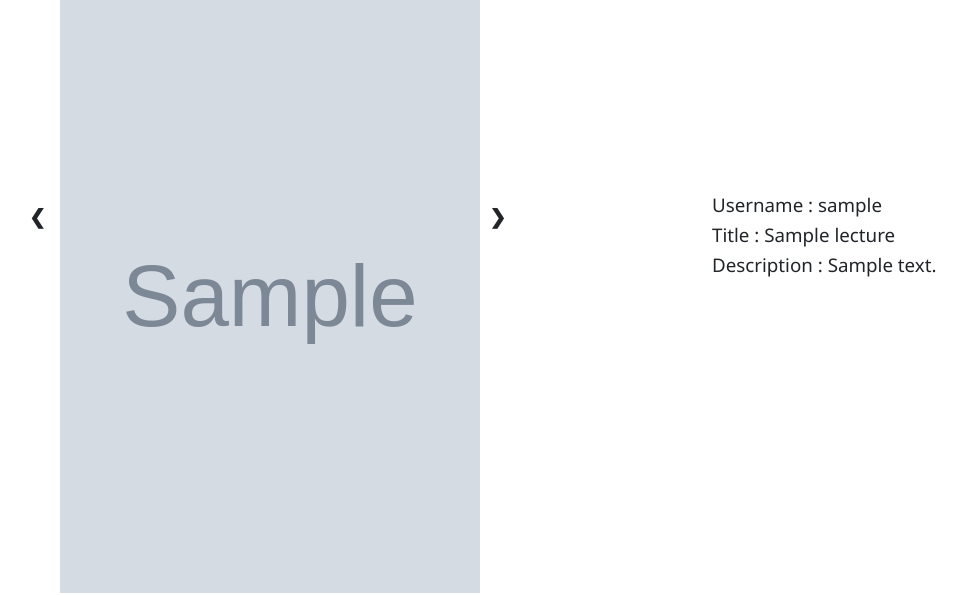
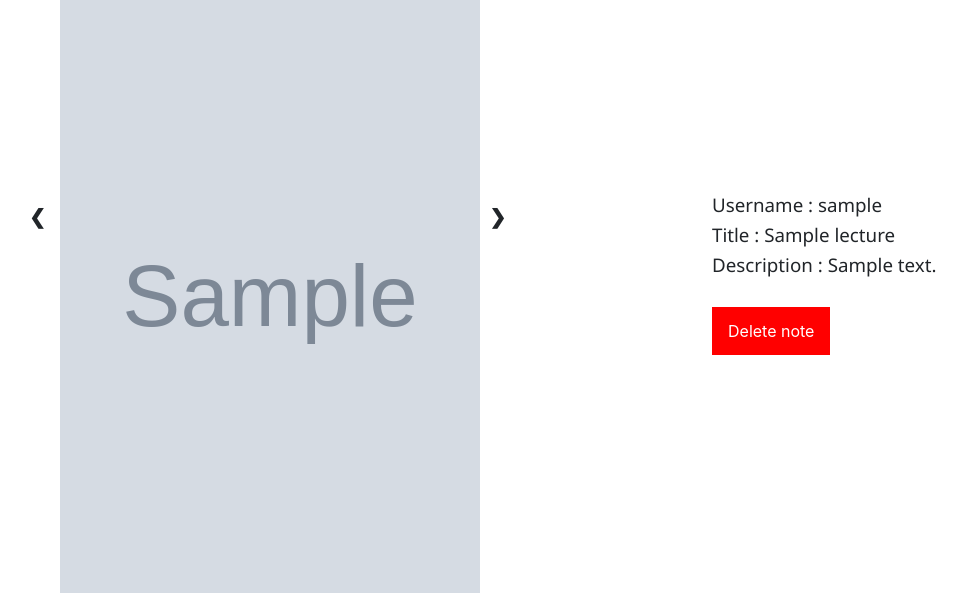
Before and after one commit to Therapat-pk/SS_NOTE_CHANGE_I, a Django app: page /1/ in a window 1280 px wide. Shown: the part 126-721 px from the top of the page, without its empty margins (228-1195 px from the left). Run offline with Django 3.2, Linux system fonts and the light colour scheme; a user stored in the database is signed in; tables that the repository leaves empty hold one stand-in row (values such as "Sample post"); grey boxes marked "Sample" are stand-in pictures; some libraries are stand-ins or nearby versions.

Commit message:
Add use case delete note and functional test steve delete note

```diff
--- a/Homepage/templates/notedetail.html
+++ b/Homepage/templates/notedetail.html
@@ -44,6 +44,22 @@
                     <button type="summit" class="btn" name="noteID" value="{{ note_obj.id }}"><i class="fa fa-heart"></i>
                         Save Note</button>
                 </form>
+                {% else %}
+                    {% if confirm == False %}
+                    <form method="post">
+                        {% csrf_token %}
+                        <button type="summit" class="warning" style="background-color: red;" " name="delete_note" >Delete note</button>
+
+                    </form>
+                    {% else %}
+                    <form method="post">
+                        {% csrf_token %}
+                        <p style="font-size: 20 ;" >Are you sure to delete ?</p>
+                        <button type="summit" class="warning" " name="confirm_delete_note" >Yes</button>
+                        <button type="summit" class="warning" " name="not_confirm_delete_note" >No</button>
+
+                    </form>
+                    {% endif %}
                 {% endif %}
                 {% else %}
                 <a href="/accounts/login">please login to save notes</a>
@@ -141,10 +157,31 @@
         /* Mouse pointer on hover */
     }
 
+    .warning{
+        background-color: DodgerBlue;
+        /* Blue background */
+        border: none;
+        /* Remove borders */
+        color: white;
+        /* White text */
+        padding: 12px 16px;
+        /* Some padding */
+        font-size: 16px;
+        /* Set a font size */
+        cursor: pointer;
+        /* Mouse pointer on hover */
+
+    }
+    .warning:hover{
+        background-color: red
+
+    }
+
     /* Darker background on mouse-over */
     .btn:hover {
         background-color: RoyalBlue;
     }
+
 </style>
 
 
--- a/Homepage/views.py
+++ b/Homepage/views.py
@@ -112,7 +112,7 @@ def help(request):
 
 def lecture(request, lecture_id):
     #it use to save note
-    if request.method == 'POST':
+    if (request.method == 'POST' and "noteID" in request.POST):
         profile_obj = Profile.objects.get(user=request.user)
         note_obj = Lecture.objects.get(id=int(request.POST.get('noteID')))
         #Check if user have saved it.
@@ -123,7 +123,21 @@ def lecture(request, lecture_id):
     else:
         note_obj = Lecture.objects.get(id=lecture_id)
         image_obj_list = note_obj.Lecture_image.all()
-        return render(request, 'notedetail.html', {'note_obj': note_obj, "image_obj_list": image_obj_list})
+        #confirm is a varible,It use to consider that now is in delete_note form or confirm_delete_note form
+        #confirm = False meaning now is in delete_note form
+        confirm = False
+        #"delete_note" is a name in botton
+        if (request.method == 'POST' and "delete_note" in request.POST):
+            #confirm = True meaning now is in confirm_delete_note form
+            confirm = True
+        #"confirm_delete_note" is a name in botton
+        elif (request.method == 'POST' and "confirm_delete_note" in request.POST):
+            #Delete all Lecture_imge of Lecture object
+            image_obj_list.delete()
+            #Delete this one Lecture object
+            note_obj.delete()
+            return redirect('/')
+        return render(request, 'notedetail.html', {'note_obj': note_obj, "image_obj_list": image_obj_list ,"confirm":confirm})
 
 def profile(request, username):
     user_obj = User.objects.get(username=username)
```
Also changed, not shown: functional_tests/tests.py (+60 -0 lines).
